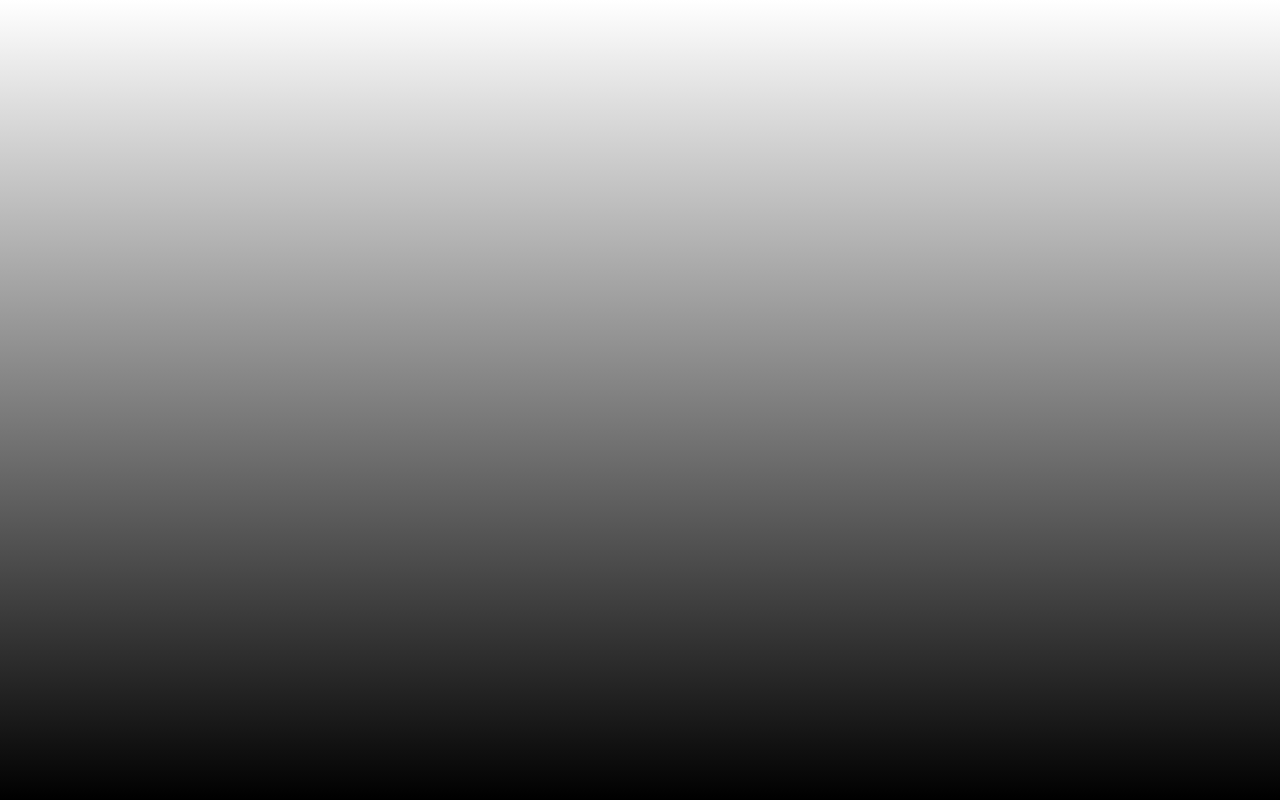
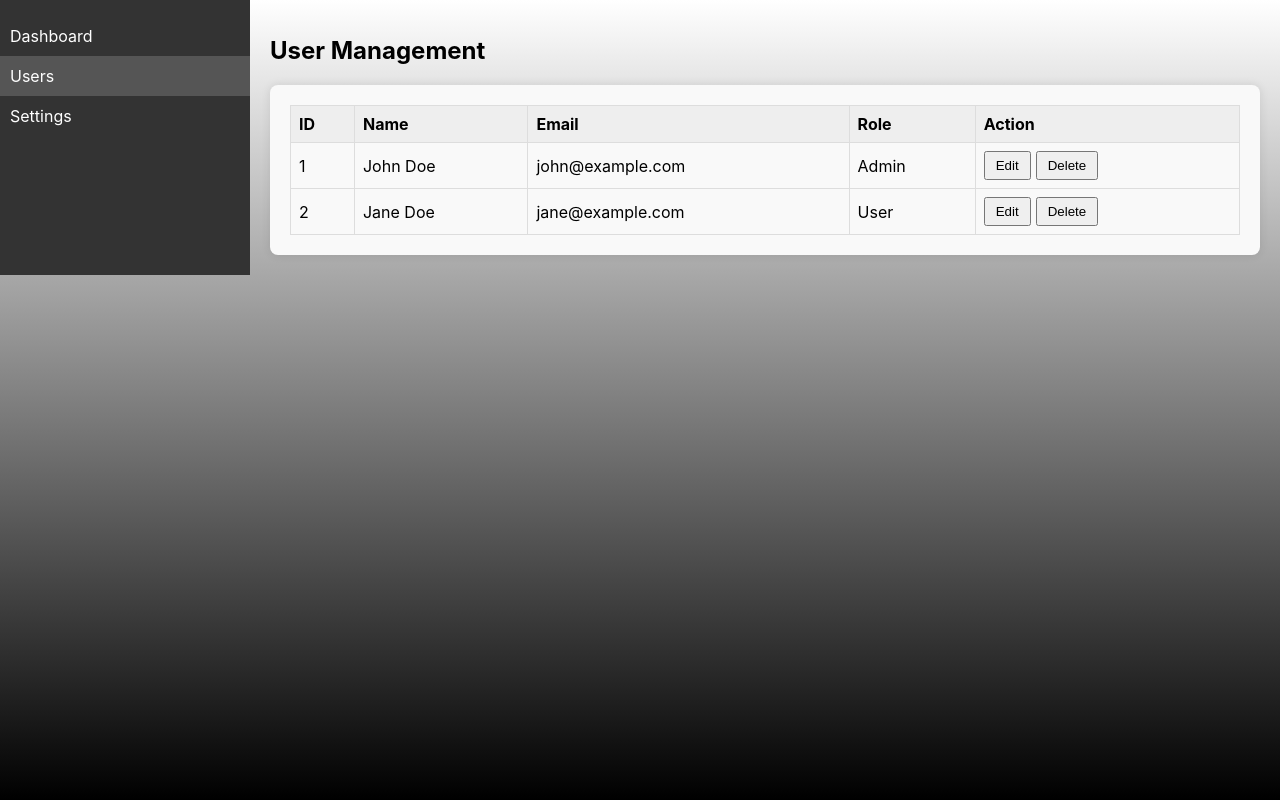
Before and after one commit to Bachelor-degree-team/puzzlegamefrontend, a React (Create React App) app: page /usermanagement in a window 1280 px wide. Before the commit this address had no page. Built offline with nearby package versions, Linux system fonts and the light colour scheme; the HTML template or start-up script is replaced by a standard one.

Commit message:
added admin panel and manage account panel

```diff
--- a/src/App.tsx
+++ b/src/App.tsx
@@ -5,6 +5,8 @@ import LoginSignup from "./Components/LoginSignup/LoginSignup";
 import Home from "./Components/Home/Home"
 import SearchTableComponent from "./Components/SearchTableComponent/SearchTableComponent";
 import Game from "./Components/Game/Game";
+import AdminPanel from "./Components/AdminPanel/AdminPanel";
+import UserManagement from "./Components/UserManagement/UserManagement";
 import { BrowserRouter as Router, Route, Link, Routes } from "react-router-dom";
 
 function App() {
@@ -15,6 +17,8 @@ function App() {
               <Route path="loginsignup/" element={<LoginSignup/>} />
               <Route path="searchtablecomponent/" element={<SearchTableComponent/>}/>
               <Route path="game/" element={<Game/>} />
+              <Route path="adminpanel/" element={<AdminPanel/>}/>
+              <Route path="usermanagement/" element={<UserManagement/>}/>
           </Routes>
       </Router>
   );
--- /dev/null
+++ b/src/Components/AdminPanel/AdminPanel.css
@@ -0,0 +1,40 @@
+/* AdminPanel.css */
+.admin-panel {
+    display: flex;
+}
+
+.sidebar {
+    width: 250px;
+    background-color: #333;
+    color: white;
+}
+
+.sidebar-menu {
+    list-style: none;
+    padding: 0;
+}
+
+.menu-item {
+    padding: 10px;
+    cursor: pointer;
+}
+
+.menu-item:hover {
+    background-color: #555;
+}
+
+.menu-item.active {
+    background-color: #555;
+}
+
+.main-content {
+    flex: 1;
+    padding: 20px;
+}
+
+.content-section {
+    background-color: #f9f9f9;
+    padding: 20px;
+    border-radius: 8px;
+    box-shadow: 0 0 10px rgba(0, 0, 0, 0.1);
+}
--- /dev/null
+++ b/src/Components/AdminPanel/AdminPanel.tsx
@@ -0,0 +1,26 @@
+import React from 'react';
+import './AdminPanel.css'; // Import the CSS file
+
+const AdminPanel = () => {
+    return (
+        <div className="admin-panel">
+            <aside className="sidebar">
+                <ul className="sidebar-menu">
+                    <li className="menu-item active">Dashboard</li>
+                    <li className="menu-item">Users</li>
+                    <li className="menu-item">Settings</li>
+                </ul>
+            </aside>
+            <main className="main-content">
+                <h1>Dashboard</h1>
+                {/* Add different components for different sections */}
+                <div className="content-section">
+                    {/* Content for the Dashboard */}
+                    <p>Welcome to the Admin Panel Dashboard!</p>
+                </div>
+            </main>
+        </div>
+    );
+};
+
+export default AdminPanel;
--- a/src/Components/Game/Game.css
+++ b/src/Components/Game/Game.css
@@ -1,5 +1,6 @@
 .container {
     text-align: center;
+    align-items: center;
     margin-top: 50px;
 }
 
--- a/src/Components/Home/Home.css
+++ b/src/Components/Home/Home.css
@@ -44,3 +44,15 @@
     top: 10px;
     right: 10px;
 }
+
+.corner-button-2 {
+    padding: 10px 20px;
+    background-color: #ff5722; /* Change color as needed */
+    color: #fff;
+    border: none;
+    border-radius: 5px;
+    cursor: pointer;
+    position: absolute;
+    top: 60px;
+    right: 10px;
+}
--- a/src/Components/Home/Home.tsx
+++ b/src/Components/Home/Home.tsx
@@ -12,6 +12,7 @@ const Home = () => {
                 <Link to="/game" className="button">Random Game</Link>
                 <Link to="/searchtablecomponent" className="button">Search for a Game</Link>
                 <Link to="/loginsignup" className="corner-button">Login/SignUp</Link>
+                <Link to="/usermanagement" className="corner-button-2">Manage account</Link>
             </div>
         </div>
     )
--- a/src/Components/SearchTableComponent/SearchTableComponent.css
+++ b/src/Components/SearchTableComponent/SearchTableComponent.css
@@ -1,5 +1,6 @@
 .container {
     text-align: center;
+    align-items: center;
     margin-top: 50px;
 }
 
@@ -9,6 +10,8 @@ h1 {
 }
 
 .search-bar {
+    display: flex;
+    align-items: center;
     padding: 8px;
     margin-bottom: 20px;
     width: 300px;
--- /dev/null
+++ b/src/Components/UserManagement/UserManagement.css
@@ -0,0 +1,62 @@
+/* UserManagement.css */
+.user-management {
+    display: flex;
+}
+
+.sidebar {
+    width: 250px;
+    background-color: #333;
+    color: white;
+}
+
+.sidebar-menu {
+    list-style: none;
+    padding: 0;
+}
+
+.menu-item {
+    padding: 10px;
+    cursor: pointer;
+}
+
+.menu-item:hover {
+    background-color: #555;
+}
+
+.menu-item.active {
+    background-color: #555;
+}
+
+.main-content {
+    flex: 1;
+    padding: 20px;
+}
+
+.user-list {
+    background-color: #f9f9f9;
+    padding: 20px;
+    border-radius: 8px;
+    box-shadow: 0 0 10px rgba(0, 0, 0, 0.1);
+}
+
+table {
+    width: 100%;
+    border-collapse: collapse;
+}
+
+th,
+td {
+    padding: 8px;
+    border-bottom: 1px solid #ddd;
+}
+
+th {
+    text-align: left;
+    background-color: #eee;
+}
+
+button {
+    margin-right: 5px;
+    padding: 5px 10px;
+    cursor: pointer;
+}
--- /dev/null
+++ b/src/Components/UserManagement/UserManagement.tsx
@@ -0,0 +1,55 @@
+import React from 'react';
+import './UserManagement.css'; // Import the CSS file
+
+const UserManagement = () => {
+    // Dummy user data (replace this with real user data from your backend)
+    const users = [
+        { id: 1, name: 'John Doe', email: 'john@example.com', role: 'Admin' },
+        { id: 2, name: 'Jane Doe', email: 'jane@example.com', role: 'User' },
+        // Add more user data as needed
+    ];
+
+    return (
+        <div className="user-management">
+            <aside className="sidebar">
+                <ul className="sidebar-menu">
+                    <li className="menu-item">Dashboard</li>
+                    <li className="menu-item active">Users</li>
+                    <li className="menu-item">Settings</li>
+                </ul>
+            </aside>
+            <main className="main-content">
+                <h1>User Management</h1>
+                <div className="user-list">
+                    <table>
+                        <thead>
+                        <tr>
+                            <th>ID</th>
+                            <th>Name</th>
+                            <th>Email</th>
+                            <th>Role</th>
+                            <th>Action</th>
+                        </tr>
+                        </thead>
+                        <tbody>
+                        {users.map((user) => (
+                            <tr key={user.id}>
+                                <td>{user.id}</td>
+                                <td>{user.name}</td>
+                                <td>{user.email}</td>
+                                <td>{user.role}</td>
+                                <td>
+                                    <button>Edit</button>
+                                    <button>Delete</button>
+                                </td>
+                            </tr>
+                        ))}
+                        </tbody>
+                    </table>
+                </div>
+            </main>
+        </div>
+    );
+};
+
+export default UserManagement;
```
